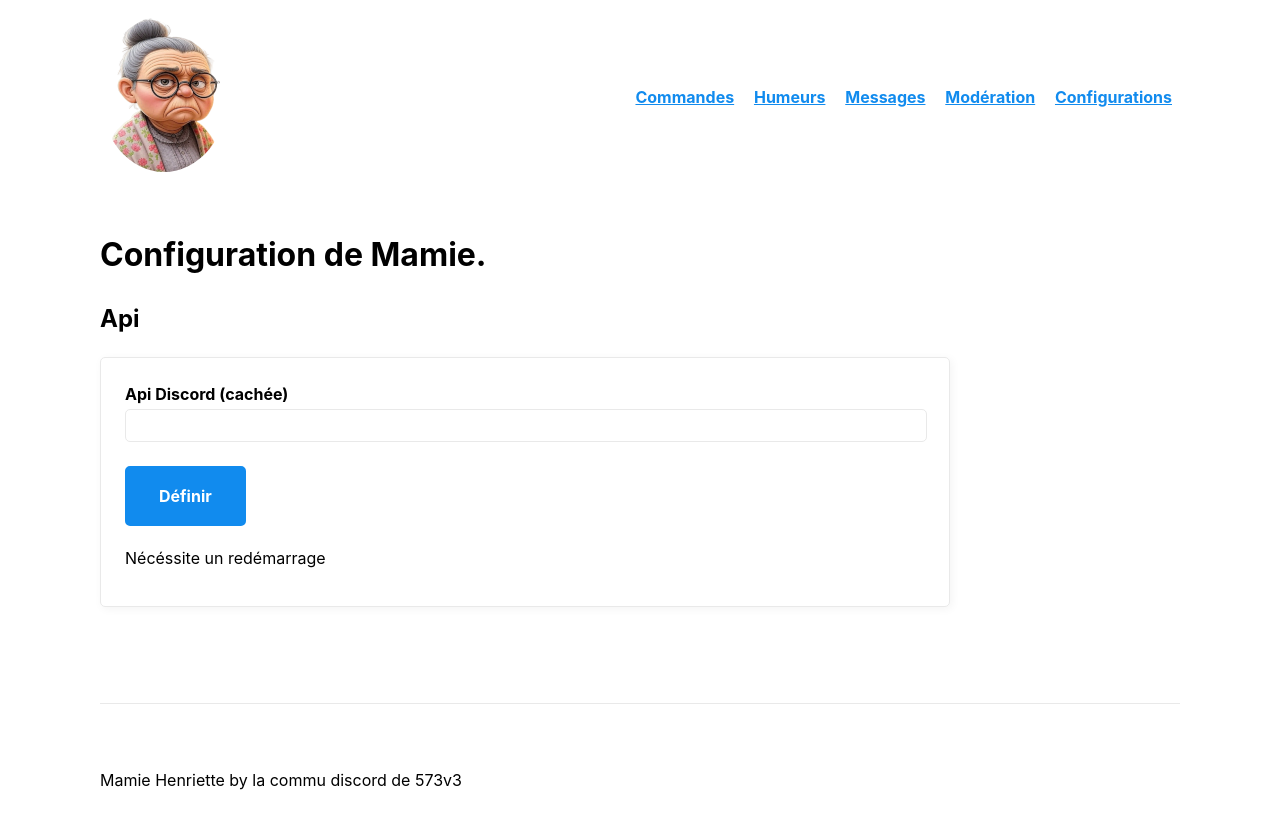
After one commit to skylanix/MamieHenriette, a Flask app: page /configurations in a window 1280 px wide. The commit adds this page. Run offline with Flask 3, Linux system fonts and the light colour scheme.

```diff
--- a/database/__init__.py
+++ b/database/__init__.py
@@ -1,5 +1,4 @@
 from flask_sqlalchemy import SQLAlchemy
-from sqlalchemy.sql import text
 from webapp import webapp
 
 webapp.config['SQLALCHEMY_DATABASE_URI'] = 'sqlite:///database.db'
--- a/database/schema.sql
+++ b/database/schema.sql
@@ -1,3 +1,9 @@
+
+CREATE TABLE IF NOT EXISTS `configuration` (
+	`key` VARCHAR(32) PRIMARY KEY,
+	`value` VARCHAR(512) NOT NULL
+);
+
 CREATE TABLE IF NOT EXISTS `message` (
 	id INTEGER PRIMARY KEY AUTOINCREMENT,
 	`enable` BOOLEAN NOT NULL DEFAULT FALSE,
--- a/requirements.txt
+++ b/requirements.txt
@@ -6,3 +6,4 @@ audioop-lts; python_version>='3.13'
 
 flask>=2.3.2
 flask-sqlalchemy>=3.0.3
+waitress>=3.0.2
--- a/webapp/__init__.py
+++ b/webapp/__init__.py
@@ -2,4 +2,4 @@ from flask import Flask
 
 webapp = Flask(__name__)
 
-from webapp import commandes, index, humeurs, messages, moderation
+from webapp import commandes, configurations, index, humeurs, messages, moderation
--- /dev/null
+++ b/webapp/configurations.py
@@ -0,0 +1,19 @@
+from flask import render_template, request, redirect, url_for
+from webapp import webapp
+from database import db
+from database.models import Configuration
+
+@webapp.route("/configurations")
+def openConfigurations():
+	return render_template("configurations.html")
+
+@webapp.route('/configurations/set/<key>', methods=['POST'])
+def setConfiguration(key):
+	conf = Configuration.query.filter_by(key=key).first()
+	if conf :
+		conf.value = request.form['value']
+	else :
+		conf = Configuration(key = key, value = request.form['value'])
+		db.session.add(conf)
+	db.session.commit()
+	return redirect(url_for('openConfigurations'))
--- /dev/null
+++ b/webapp/templates/configurations.html
@@ -0,0 +1,13 @@
+{% extends "template.html" %}
+
+{% block content %}
+<h1>Configuration de Mamie.</h1>
+
+<h2>Api</h2>
+<form action="{{ url_for('setConfiguration', key = 'discord_token') }}" method="POST">
+	<label for="value">Api Discord (cachée)</label>
+	<input name="value" type="password" />
+	<input type="Submit" value="Définir">
+	<p>Nécéssite un redémarrage</p>
+</form>
+{% endblock %}
--- a/webapp/templates/template.html
+++ b/webapp/templates/template.html
@@ -22,6 +22,7 @@
 				<li><a href="/humeurs">Humeurs</a></li>
 				<li><a href="/messages">Messages</a></li>
 				<li><a href="/moderation">Modération</a></li>
+				<li><a href="/configurations">Configurations</a></li>
 			</ul>
 		</nav>
 	</header>
@@ -30,8 +31,7 @@
 	</main>
 	<footer>
 		<hr>
-		<p>Mamie Henriette by <a href="mailto:TODO">Mow</a>, <a href="mailto:shionn@gmail.com">Shionn</a>, <a
-				href="mailto:TODO">Sky</a>, <a href="mailto:TODO">Steve</a></p>
+		<p>Mamie Henriette by la commu discord de 573v3</p>
 	</footer>
 	<jsp:invoke fragment="scripts" />
 </body>
```
Also changed, not shown: database/models.py (+6 -3 lines), discordbot/__init__.py (+11 -5 lines), run-web.py (+22 -3 lines), README.md.
